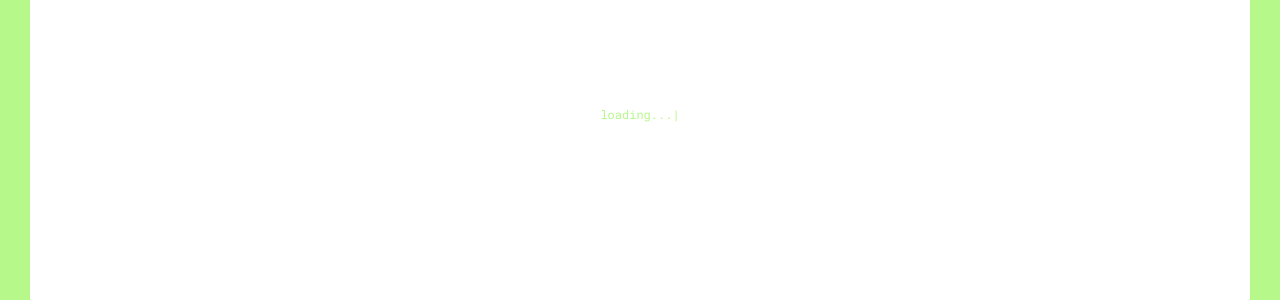
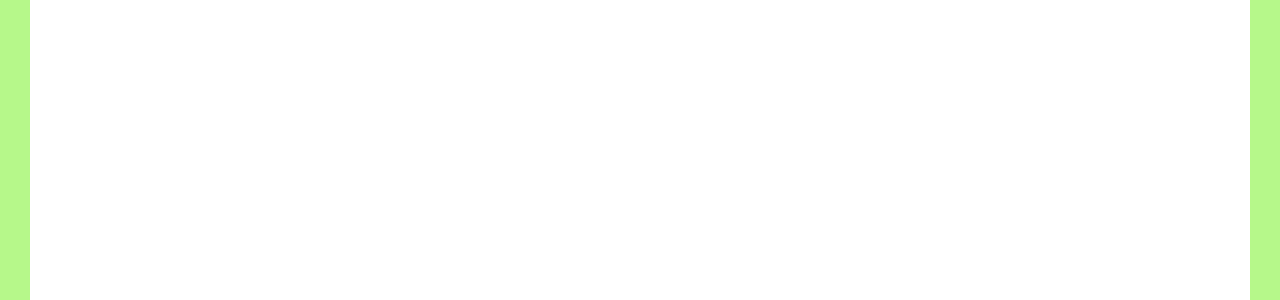
Before and after one commit to luiscanoi/luiscanoi.github.io, a Jekyll site: the page built from index.html, in a window 1280 px wide. Shown: the part 336-636 px from the top of the page. Built offline with Jekyll 4.4.1, drawn with Linux system fonts in a browser that asks for light colours; some web fonts are replaced.

Commit message:
comment out preloader

```diff
--- a/_includes/preloader.html
+++ b/_includes/preloader.html
@@ -1,7 +1,7 @@
 {% assign settings = site.data.settings['settings'] %}
 
 <!-- Preloader -->
-<div class="preloader">
+<!-- <div class="preloader">
   <div class="centrize full-width">
     <div class="vertical-center">
       <div class="pre-inner">
@@ -10,4 +10,4 @@
       </div>
     </div>
   </div>
-</div>
+</div> -->
```
